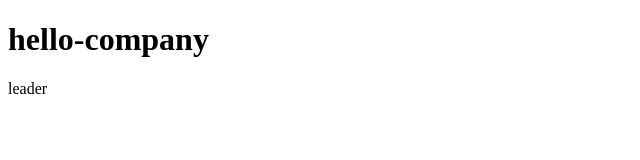
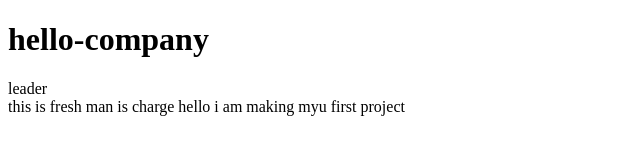
Before and after one commit to eogns2222/company_project, a plain HTML site: page index.html in a window 1280 px wide. Shown: the whole page, without its empty margins (0-640 px from the left). Drawn offline with Linux system fonts and the light colour scheme.

Commit message:
freshman test

```diff
--- a/index.html
+++ b/index.html
@@ -8,5 +8,10 @@
 <body>
     <h1>hello-company</h1>
     <nav>leader</nav>
+    <main>
+        this is fresh man is charge
+        hello
+        i am making myu first project
+    </main>
 </body>
 </html>
```
